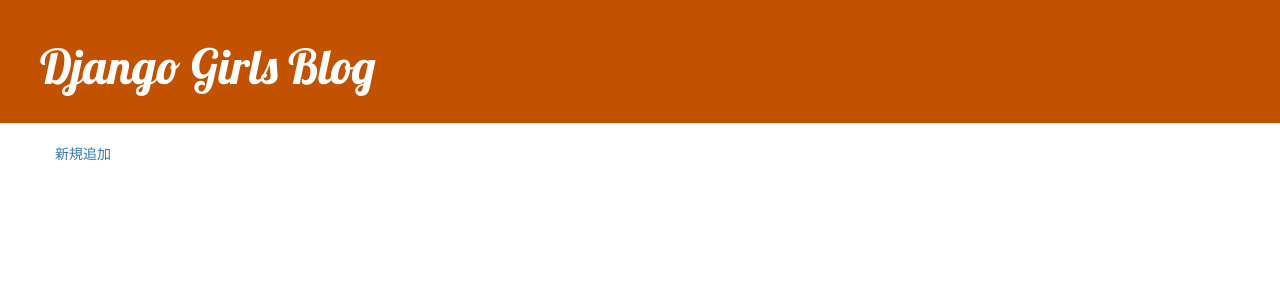
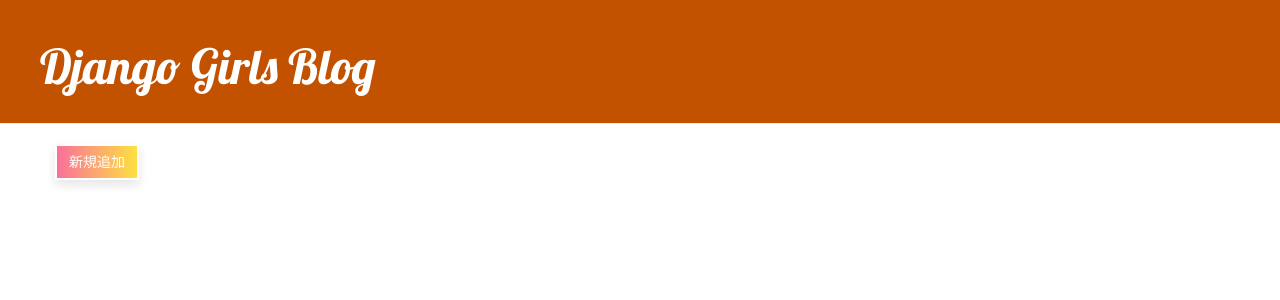
Before and after one commit to hondasatoshi0/my-first-blog, a Django app: page / in a window 1280 px wide. Shown: the top 300 px of the page. Run offline with Django 4.2, Linux system fonts and the light colour scheme; data that the repository does not hold is empty; some libraries are stand-ins or nearby versions.

Commit message:
post_detail

```diff
--- a/blog/static/css/blog.css
+++ b/blog/static/css/blog.css
@@ -44,3 +44,22 @@ h1, h2, h3, h4 {
 .post h2 a, .post h2 a:visited {
     color: #000000;
 }
+
+a.btn-gradient {
+  color: #fff;
+  border: 2px solid #fff;
+  border-radius: 0;
+  background-image: -webkit-gradient(linear, left top, right top, from(#fa709a), to(#fee140));
+  background-image: -webkit-linear-gradient(left, #fa709a 0%, #fee140 100%);
+  background-image: linear-gradient(to right, #fa709a 0%, #fee140 100%);
+  -webkit-box-shadow: 0 5px 10px rgba(0, 0, 0, .1);
+  box-shadow: 0 5px 10px rgba(0, 0, 0, .1);
+}
+
+a.btn-gradient:hover {
+  -webkit-transform: translate(0, -2px);
+  transform: translate(0, -2px);
+  color: #fff;
+  -webkit-box-shadow: 0 8px 15px rgba(0, 0, 0, .2);
+  box-shadow: 0 8px 15px rgba(0, 0, 0, .2);
+}
--- a/blog/templates/blog/post_list.html
+++ b/blog/templates/blog/post_list.html
@@ -2,7 +2,7 @@
 
 {% block content %}
     <div class="add">
-        <a href="{% url https://honsan.pythonanywhere.com/admin/blog/post/add/">新規追加</a>
+        <a href="https://honsan.pythonanywhere.com/admin/blog/post/add/" class="btn btn-gradient"><span>新規追加</span></a>
     </div>
     {% for post in posts %}
         <div class="post">
```
